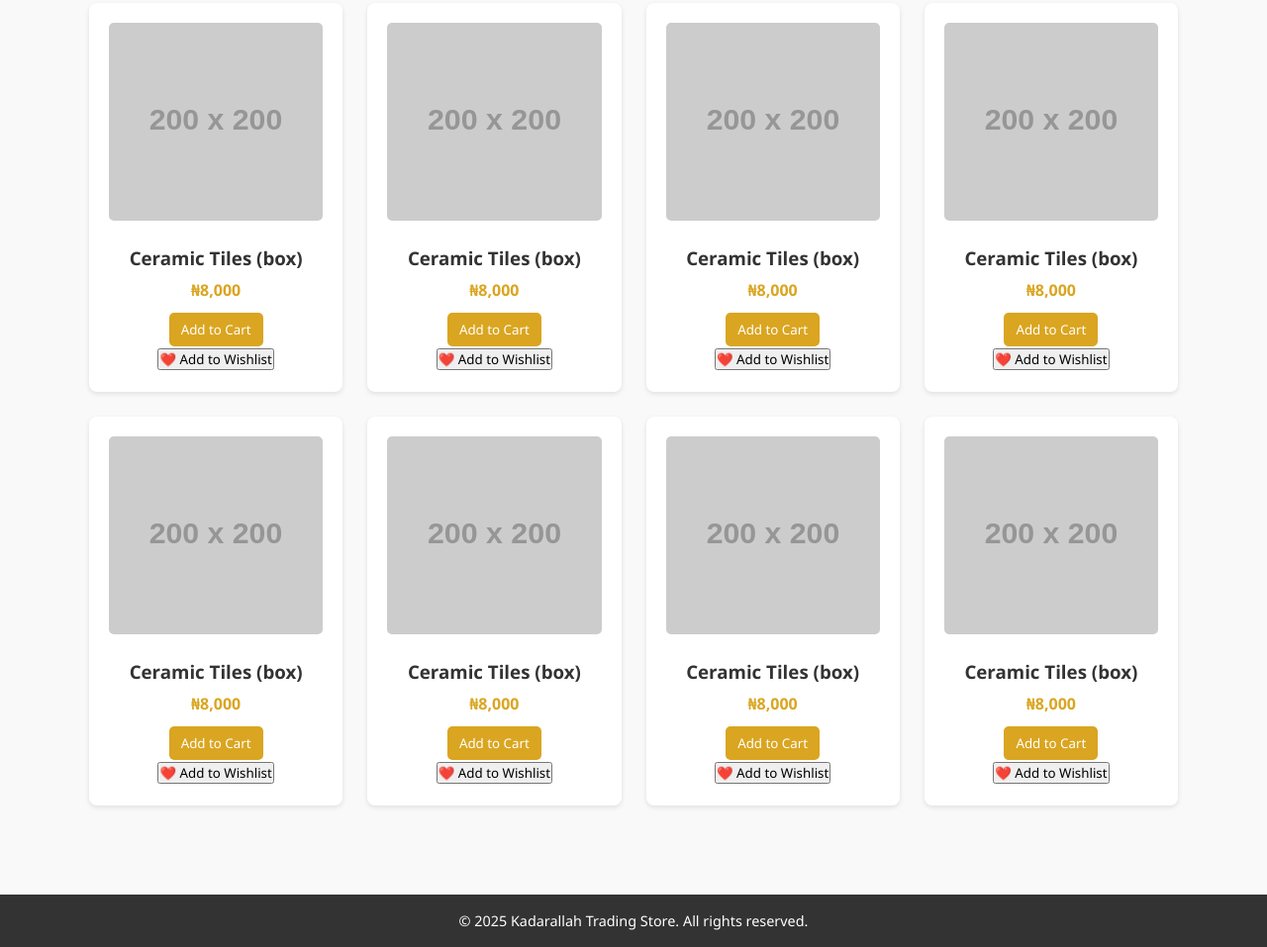
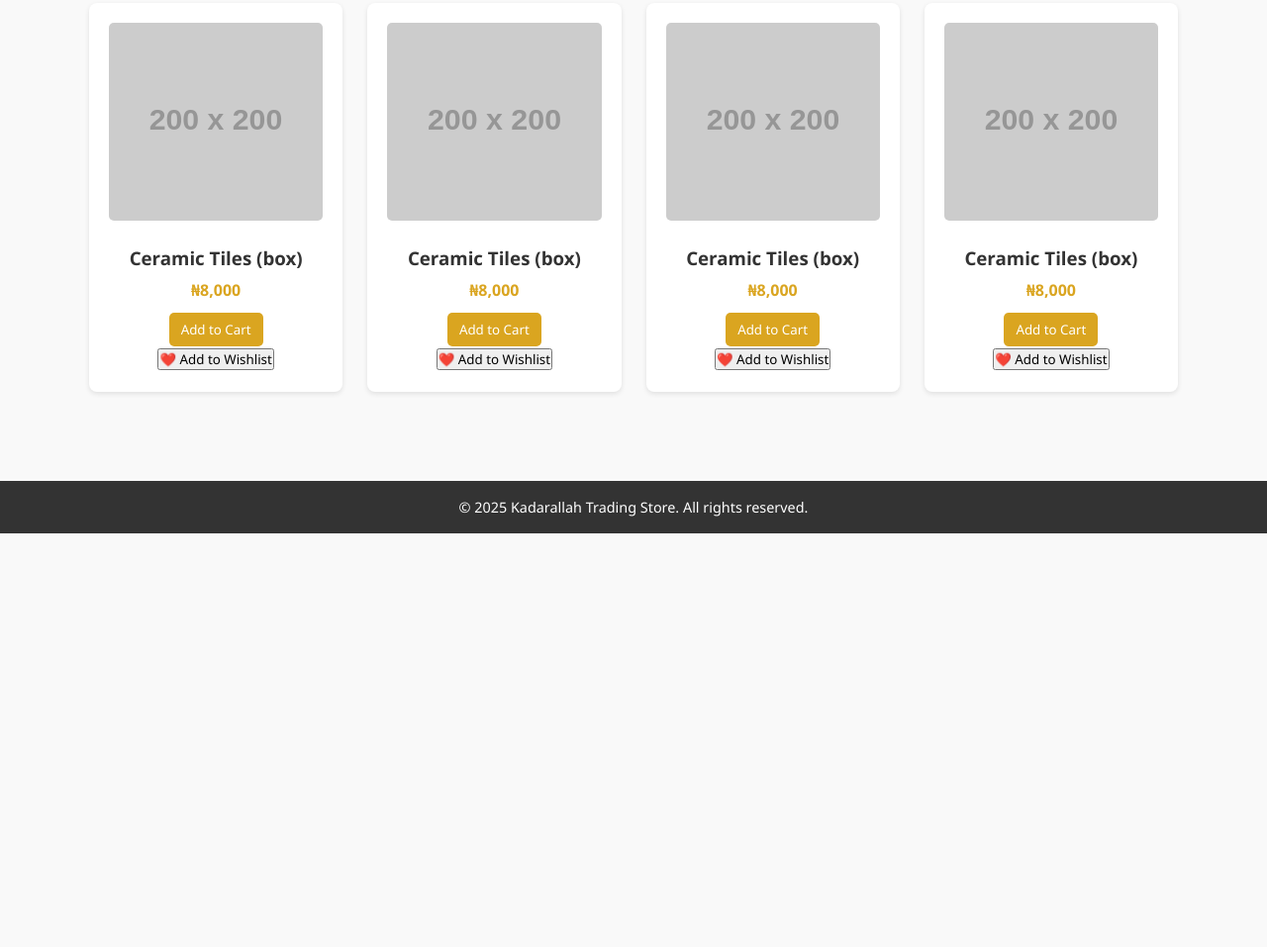
Before and after one commit to abdulmujibzubair-hash/Kadarallah-Trading-Store, a plain HTML site: page shop.html in a window 1280 px wide. Shown: the part 1027-1984 px from the top of the page at 99% size. After the commit the page ends 1566 px from the top, so only its background shows below. Drawn offline with Linux system fonts and the light colour scheme; placeholder pictures from the web are drawn by us.

Commit message:
updated the shop page

```diff
--- a/css/style.css
+++ b/css/style.css
@@ -558,3 +558,25 @@ h2{
     padding: 10px;
   }
 }
+
+
+.search-bar {
+  text-align: center;
+  margin: 20px auto;
+}
+
+#product-search {
+  width: 80%;
+  max-width: 400px;
+  padding: 10px;
+  font-size: 16px;
+  border: 2px solid #333;
+  border-radius: 5px;
+}
+
+
+.highlight {
+  background-color: red;
+  color: #000;
+  font-weight: bold;
+}
--- a/shop.html
+++ b/shop.html
@@ -117,34 +117,6 @@
                     <button class="add-to-cart" data-name="Ceramic Tiles" data-price="8000">Add to Cart</button>
                     <button class="wishlist-btn" data-name="Ceramic Tiles" data-price="5500">❤️ Add to Wishlist</button>
                   </div>
-        <div class="product">
-          <img src="https://via.placeholder.com/200" alt="Tiles" />
-          <h3>Ceramic Tiles (box)</h3>
-          <p>₦8,000</p>
-          <button class="add-to-cart" data-name="Ceramic Tiles" data-price="8000">Add to Cart</button>
-          <button class="wishlist-btn" data-name="Ceramic Tiles" data-price="5500">❤️ Add to Wishlist</button>
-        </div>
-        <div class="product">
-          <img src="https://via.placeholder.com/200" alt="Tiles" />
-          <h3>Ceramic Tiles (box)</h3>
-          <p>₦8,000</p>
-          <button class="add-to-cart" data-name="Ceramic Tiles" data-price="8000">Add to Cart</button>
-          <button class="wishlist-btn" data-name="Ceramic Tiles" data-price="5500">❤️ Add to Wishlist</button>
-        </div>
-        <div class="product">
-          <img src="https://via.placeholder.com/200" alt="Tiles" />
-          <h3>Ceramic Tiles (box)</h3>
-          <p>₦8,000</p>
-          <button class="add-to-cart" data-name="Ceramic Tiles" data-price="8000">Add to Cart</button>
-          <button class="wishlist-btn" data-name="Ceramic Tiles" data-price="5500">❤️ Add to Wishlist</button>
-        </div>
-        <div class="product">
-          <img src="https://via.placeholder.com/200" alt="Tiles" />
-          <h3>Ceramic Tiles (box)</h3>
-          <p>₦8,000</p>
-          <button class="add-to-cart" data-name="Ceramic Tiles" data-price="8000">Add to Cart</button>
-          <button class="wishlist-btn" data-name="Ceramic Tiles" data-price="5500">❤️ Add to Wishlist</button>
-        </div>
                   <!-- WhatsApp Floating Chat Button -->
           <a href="https://wa.me/2348035348758?text=Hello%20Kadarallah%20Trading%20Store!%20I%20need%20help%20with%20a%20product."
             class="whatsapp-float" target="_blank">
```
Also changed, not shown: js/main.js (line endings or trailing spaces). Lines whose indentation alone changed are shown as unchanged.
